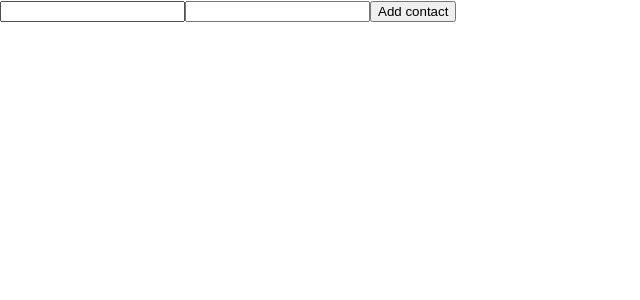
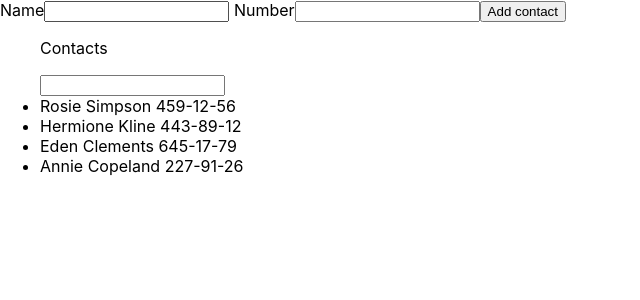
Before and after one commit to StelmakhM/goit-react-hw-02-phonebook, a React (Create React App) app: page / in a window 1280 px wide. Shown: the top 300 px of the page, without its empty margins (0-640 px from the left). Built offline with nearby package versions, Linux system fonts and the light colour scheme.

Commit message:
step4 in progress

```diff
--- a/src/components/App.jsx
+++ b/src/components/App.jsx
@@ -5,31 +5,48 @@ import { nanoid } from 'nanoid';
 
 export class App extends Component {
   state = {
-    contacts: [],
+    contacts: [
+      { id: 'id-1', name: 'Rosie Simpson', number: '459-12-56' },
+      { id: 'id-2', name: 'Hermione Kline', number: '443-89-12' },
+      { id: 'id-3', name: 'Eden Clements', number: '645-17-79' },
+      { id: 'id-4', name: 'Annie Copeland', number: '227-91-26' },
+    ],
+    filter: '',
     name: '',
     number: '',
   };
 
   onInputChange = event => {
-    console.dir(event.target.form.elements);
-    const { value } = event.target.form.elements;
-    this.setState({ name: value });
+    const { value, name } = event.target;
+    this.setState({ [name]: value });
   };
 
   onFormSubmit = event => {
     event.preventDefault();
-    this.setState(({ contacts, name }) => {
+    this.setState(({ contacts, name, number }) => {
       return {
-        contacts: [...contacts, { name, id: nanoid() }],
+        contacts: [...contacts, { name, number, id: nanoid() }],
       };
     });
   };
 
+  onSearchInputChange = searchQuery => {
+    this.setState({ filter: searchQuery });
+  };
+
+  filterContacts = () => {
+    const { contacts, filter } = this.state;
+    return contacts.filter(contact => contact.name.includes(filter));
+  };
+
   render() {
+    const filteredContacts = this.filterContacts();
     return (
       <div>
         <form onSubmit={this.onFormSubmit}>
           <label>
+            {' '}
+            Name
             <input
               type="text"
               name="name"
@@ -38,19 +55,31 @@ export class App extends Component {
               required
               onChange={this.onInputChange}
             />
-          </label>
+          </label>{' '}
+          Number
           <input
             type="tel"
             name="number"
             pattern="\+?\d{1,4}?[-.\s]?\(?\d{1,3}?\)?[-.\s]?\d{1,4}[-.\s]?\d{1,4}[-.\s]?\d{1,9}"
             title="Phone number must be digits and can contain spaces, dashes, parentheses and can start with +"
             required
+            onChange={this.onInputChange}
           />
           <button type="submit">Add contact</button>
         </form>
         <ul>
-          {this.state.contacts.map(({ id, name }) => (
-            <li key={id}>{name}</li>
+          <p>Contacts</p>
+          <input
+            type="text"
+            name="filter"
+            onChange={e => {
+              this.onSearchInputChange(e.target.value);
+            }}
+          />
+          {filteredContacts.map(({ id, name, number }) => (
+            <li key={id}>
+              {name} {number}
+            </li>
           ))}
         </ul>
       </div>
```
